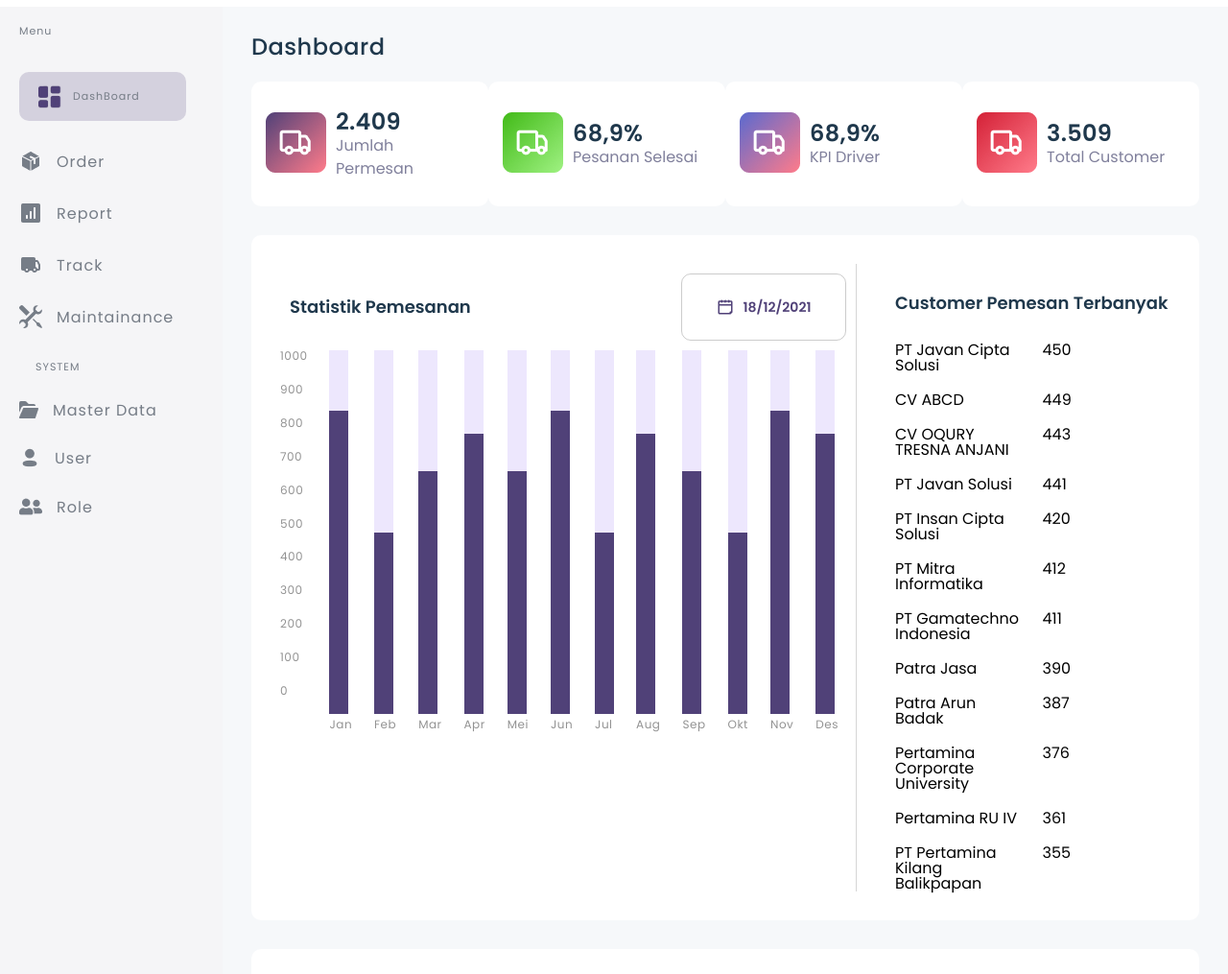
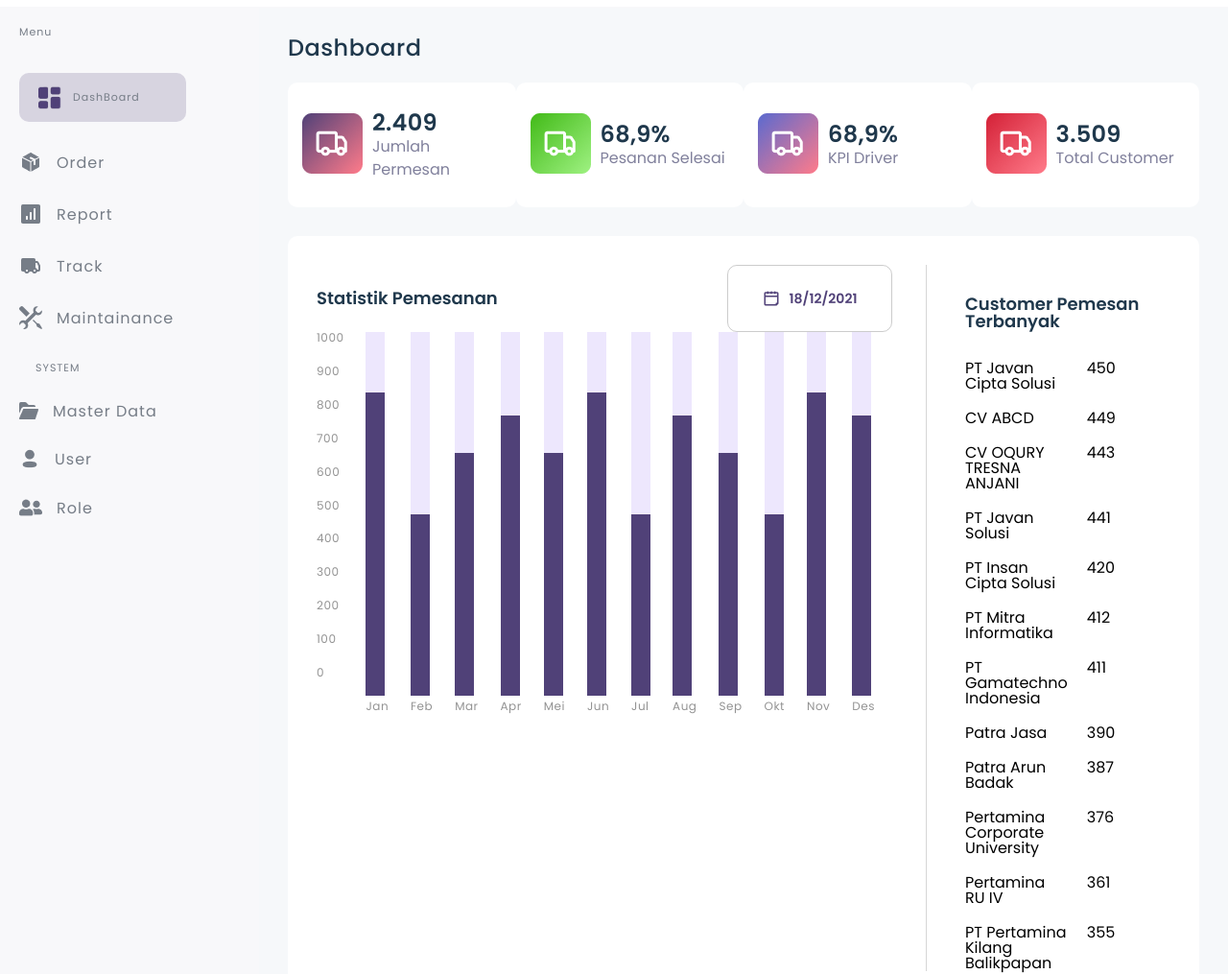
Before and after one commit to karim-dev-2023/Cloud-Campus, a plain HTML site: page TP Intégrations/index.html in a window 1280 px wide. Shown: the part 69-1084 px from the top of the page at 96% size. Drawn offline with Linux system fonts and the light colour scheme.

Commit message:
TP Intégrations V.2

```diff
--- a/TP Intégrations/index.html
+++ b/TP Intégrations/index.html
@@ -123,13 +123,13 @@
 
       <section class="statistiqueContainer">
         <div class="permanentStatistics">
-          <header class="Statistics">
+          <div class="Statistics">
             <h2>Statistik Pemesanan</h2>
             <div class="date">
               <img src="./asset/img/Frame.png" alt="Frame" class="frame" />
               <p>18/12/2021</p>
             </div>
-          </header>
+          </div>
           <div class="statistics">
             <div class="points1000">1000</div>
             <div class="points900">900</div>
--- a/TP Intégrations/style.css
+++ b/TP Intégrations/style.css
@@ -2,6 +2,7 @@
 /* Pour la partie header */
 body {
   font-family: "Poppins", sans-serif;
+  background-color: #F8F8FA;
 }
 header {
   display: flex;
@@ -9,6 +10,11 @@ header {
   justify-content: space-between;
   font-family: "Poppins", sans-serif;
   padding: 10px;
+  position: fixed;
+  top:0;
+  left: 0;
+  right: 0;
+  background-color: white;
 }
 .logo {
   width: 17%;
@@ -72,10 +78,9 @@ header {
 }
 /* Le Side bar */
 aside {
-  background-color: #0100390a;
   float: left;
-  width: 15%;
-  height: 1486px;
+  width: 230px;
+  height:calc(100vh-65px);
   padding: 20px;
 }
 aside nav .menu p {
@@ -136,6 +141,8 @@ main {
   padding: 30px;
   background-color: rgba(246, 248, 250, 1);
   height: 1486px;
+  margin-top: 77px;
+  width: calc(100% -230px);
 }
 main h1 {
   font-weight: 500;
@@ -188,6 +195,7 @@ main h1 {
   display: flex;
   flex-direction: column;
   border-right: 1px solid rgba(214, 214, 214, 1);
+  padding-right: 35px;
 }
 .Statistics {
   display: flex;
```
